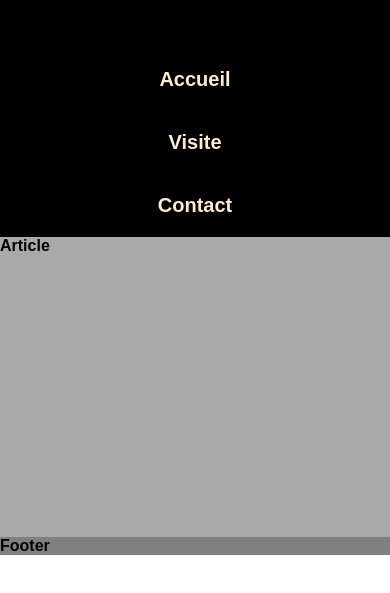
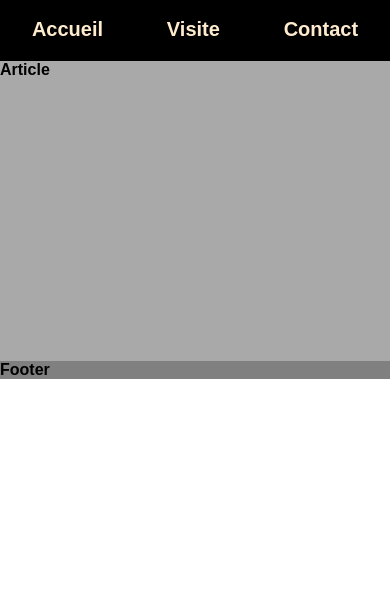
Before and after one commit to vincentka71/tp1, a plain HTML site: page index.html in a window 390 px wide. Shown: the part 67-660 px from the top of the page. Drawn offline with Linux system fonts and the light colour scheme.

Commit message:
corrections de la nav

```diff
--- a/style.css
+++ b/style.css
@@ -7,7 +7,6 @@ body {
 #container {
     font-family: Arial, Helvetica, sans-serif;
     font-size: 16px;
-    font-weight: bolder;
     display: grid;
     grid-template-columns: 2;
     grid-template-rows: 65px;
@@ -69,7 +68,6 @@ nav {
     color: blanchedalmond;
     text-decoration: none;
     font-size: 20px;
-    font-weight: bold;
 }
 
 .nav-liste-items a:hover {
@@ -110,4 +108,12 @@ footer {
     section {
         display: none;
     }
+    .nav-liste {
+        flex-direction: row;
+        justify-content: space-around;
+    }
+    nav {
+        padding-top: 0;
+    }
+
 }
```
